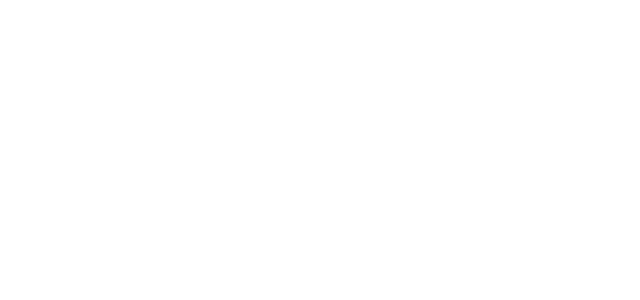
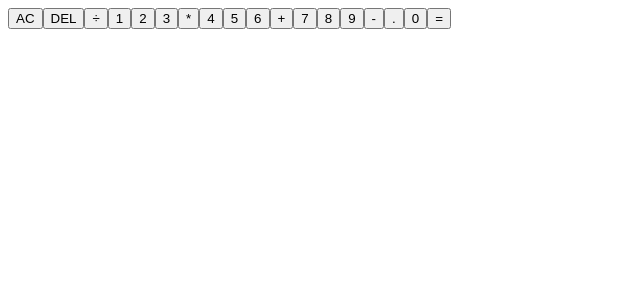
Before and after one commit to G3RGES/react-calculator, a React (Create React App) app: page / in a window 1280 px wide. Shown: the top 300 px of the page, without its empty margins (0-640 px from the left). Built offline with nearby package versions, Linux system fonts and the light colour scheme.

Commit message:
Update App.js

```diff
--- a/src/App.js
+++ b/src/App.js
@@ -1,7 +1,28 @@
 function App() {
   return (
     <div className="calculator-grid">
-      <div></div>
+      <div className="output">
+        <div className="previous-operand"></div>
+        <div className="current-operand"></div>
+      </div>
+      <button className="span-two">AC</button>
+      <button>DEL</button>
+      <button>÷</button>
+      <button>1</button>
+      <button>2</button>
+      <button>3</button>
+      <button>*</button>
+      <button>4</button>
+      <button>5</button>
+      <button>6</button>
+      <button>+</button>
+      <button>7</button>
+      <button>8</button>
+      <button>9</button>
+      <button>-</button>
+      <button>.</button>
+      <button>0</button>
+      <button className="span-two">=</button>
     </div>
   );
 }
```
